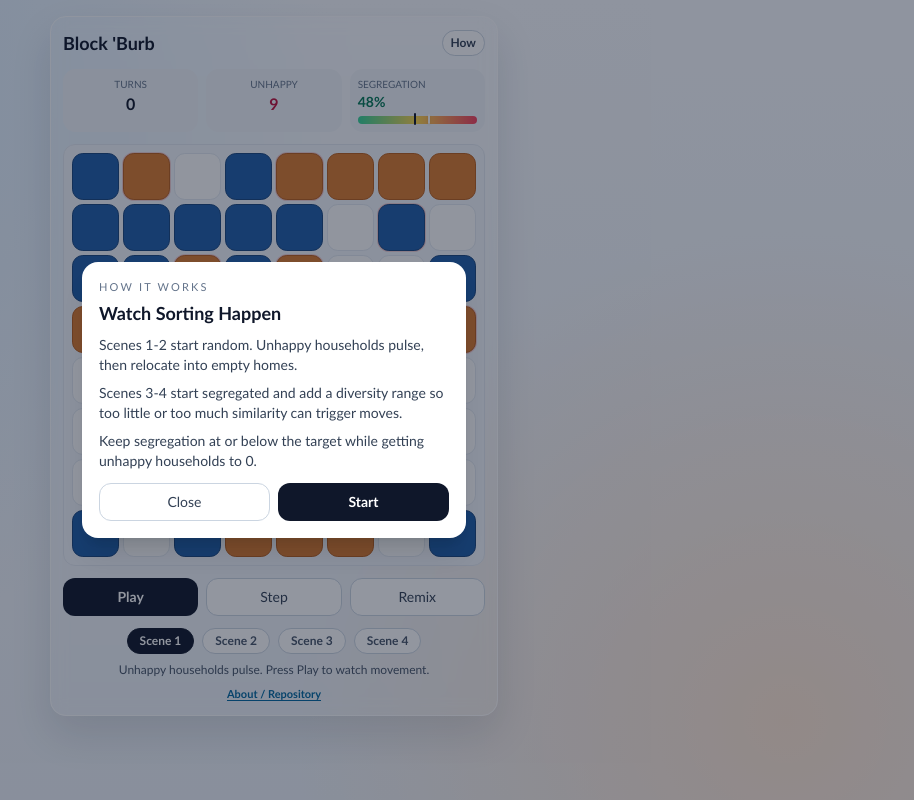
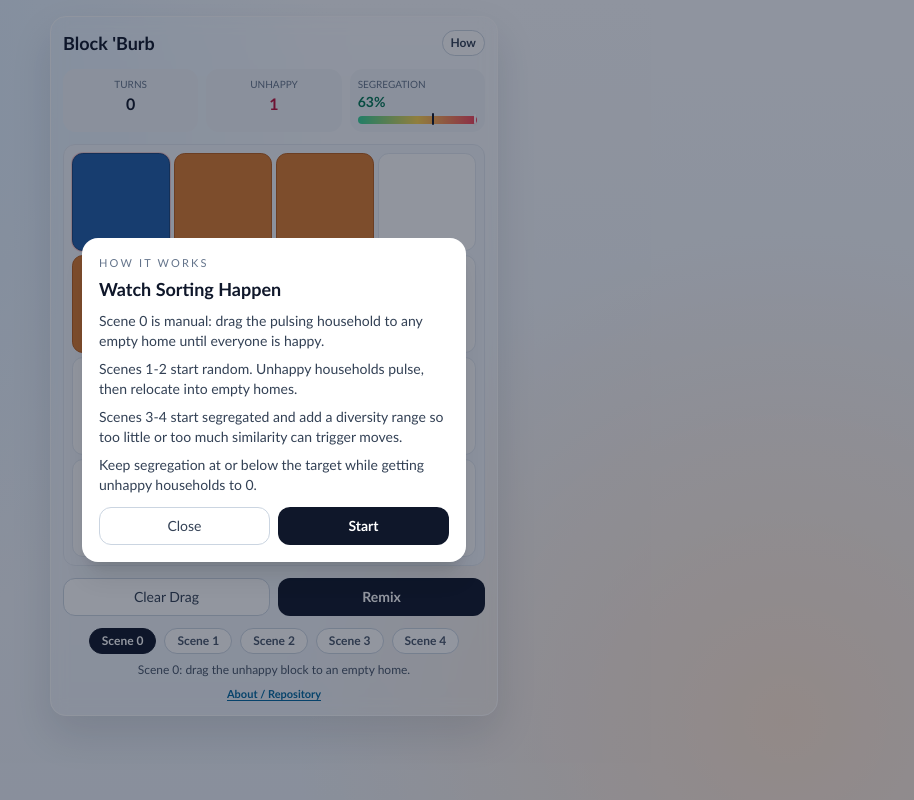
Before and after one commit to professorcaren/block-burb, a React (Vite) app in the folder block-burb-app/: page / in a window 1280 px wide. Shown: the whole page, without its empty margins (366-1280 px from the left). Built offline with nearby package versions, Linux system fonts and the light colour scheme.

Commit message:
Add Scene 0 manual drag puzzle with 4x4 board

```diff
--- a/block-burb-app/src/App.tsx
+++ b/block-burb-app/src/App.tsx
@@ -7,6 +7,7 @@ type Board = Cell[][]
 interface RoundConfig {
   id: number
   label: string
+  size: number
   tolerance: number
   targetSegregation: number
   blueCount: number
@@ -37,9 +38,9 @@ interface PreferenceRule {
   maxLike: number
 }
 
-const BOARD_SIZE = 8
 const STEP_DELAY_MS = 360
 const GITHUB_REPO_URL = 'https://github.com/professorcaren/block-burb'
+const SCENE_ZERO_ID = 0
 const SCENE_TWO_ID = 2
 const SCENE_TWO_MIN_BIAS = 20
 const SCENE_TWO_MAX_BIAS = 60
@@ -53,10 +54,11 @@ const SCENE_FOUR_DEFAULT_BLUE_SHARE = 50
 const SCENE_FOUR_EMPTY_PERCENT = 20
 
 const ROUNDS: RoundConfig[] = [
-  { id: 1, label: 'Scene 1', tolerance: 0.26, targetSegregation: 60, blueCount: 24, orangeCount: 20 },
-  { id: 2, label: 'Scene 2', tolerance: 0.33, targetSegregation: 56, blueCount: 25, orangeCount: 21 },
-  { id: 3, label: 'Scene 3', tolerance: 0.56, targetSegregation: 52, blueCount: 26, orangeCount: 22 },
-  { id: 4, label: 'Scene 4', tolerance: 0.56, targetSegregation: 52, blueCount: 25, orangeCount: 25 },
+  { id: 0, label: 'Scene 0', size: 4, tolerance: 0.26, targetSegregation: 100, blueCount: 1, orangeCount: 4 },
+  { id: 1, label: 'Scene 1', size: 8, tolerance: 0.26, targetSegregation: 60, blueCount: 24, orangeCount: 20 },
+  { id: 2, label: 'Scene 2', size: 8, tolerance: 0.33, targetSegregation: 56, blueCount: 25, orangeCount: 21 },
+  { id: 3, label: 'Scene 3', size: 8, tolerance: 0.56, targetSegregation: 52, blueCount: 26, orangeCount: 22 },
+  { id: 4, label: 'Scene 4', size: 8, tolerance: 0.56, targetSegregation: 52, blueCount: 25, orangeCount: 25 },
 ]
 
 const neighborOffsets: Position[] = [
@@ -77,8 +79,8 @@ const adjacencyOffsets: Position[] = [
   { row: 1, col: -1 },
 ]
 
-const inBounds = (row: number, col: number): boolean =>
-  row >= 0 && col >= 0 && row < BOARD_SIZE && col < BOARD_SIZE
+const inBounds = (row: number, col: number, size: number): boolean =>
+  row >= 0 && col >= 0 && row < size && col < size
 
 const keyFor = (position: Position): string => `${position.row}:${position.col}`
 const isDiversityScene = (sceneId: number): boolean => sceneId === SCENE_THREE_ID || sceneId === SCENE_FOUR_ID
@@ -93,19 +95,19 @@ const shuffle = <T,>(items: T[]): T[] => {
 }
 
 const createRoundBoard = (round: RoundConfig): Board => {
-  const board = Array.from({ length: BOARD_SIZE }, () =>
-    Array.from({ length: BOARD_SIZE }, () => null as Cell),
+  const board = Array.from({ length: round.size }, () =>
+    Array.from({ length: round.size }, () => null as Cell),
   )
 
   const placements = shuffle([
     ...Array.from({ length: round.blueCount }, () => 'blue' as const),
     ...Array.from({ length: round.orangeCount }, () => 'orange' as const),
-    ...Array.from({ length: BOARD_SIZE * BOARD_SIZE - round.blueCount - round.orangeCount }, () => null as Cell),
+    ...Array.from({ length: round.size * round.size - round.blueCount - round.orangeCount }, () => null as Cell),
   ])
 
   let index = 0
-  for (let row = 0; row < BOARD_SIZE; row += 1) {
-    for (let col = 0; col < BOARD_SIZE; col += 1) {
+  for (let row = 0; row < round.size; row += 1) {
+    for (let col = 0; col < round.size; col += 1) {
       board[row][col] = placements[index]
       index += 1
     }
@@ -117,14 +119,15 @@ const createRoundBoard = (round: RoundConfig): Board => {
 const cloneBoard = (board: Board): Board => board.map((row) => [...row])
 
 const analyzeBoard = (board: Board, preference: PreferenceRule): BoardAnalysis => {
+  const size = board.length
   let unhappyCount = 0
   let totalAgents = 0
   let sameAdjacency = 0
   let mixedAdjacency = 0
   const unhappyKeys = new Set<string>()
 
-  for (let row = 0; row < BOARD_SIZE; row += 1) {
-    for (let col = 0; col < BOARD_SIZE; col += 1) {
+  for (let row = 0; row < size; row += 1) {
+    for (let col = 0; col < size; col += 1) {
       const current = board[row][col]
       if (current === null) {
         continue
@@ -137,7 +140,7 @@ const analyzeBoard = (board: Board, preference: PreferenceRule): BoardAnalysis =
       for (const offset of neighborOffsets) {
         const nextRow = row + offset.row
         const nextCol = col + offset.col
-        if (!inBounds(nextRow, nextCol)) {
+        if (!inBounds(nextRow, nextCol, size)) {
           continue
         }
 
@@ -164,7 +167,7 @@ const analyzeBoard = (board: Board, preference: PreferenceRule): BoardAnalysis =
       for (const offset of adjacencyOffsets) {
         const nextRow = row + offset.row
         const nextCol = col + offset.col
-        if (!inBounds(nextRow, nextCol)) {
+        if (!inBounds(nextRow, nextCol, size)) {
           continue
         }
 
@@ -207,7 +210,7 @@ const roundWithComposition = (
     return round
   }
 
-  const totalCells = BOARD_SIZE * BOARD_SIZE
+  const totalCells = round.size * round.size
   const targetOccupied = Math.max(2, Math.round(((100 - emptyPercent) / 100) * totalCells))
   const occupied = targetOccupied % 2 === 0 ? targetOccupied : targetOccupied - 1
   const blueCount = Math.max(1, Math.min(occupied - 1, Math.round((blueSharePercent / 100) * occupied)))
@@ -238,15 +241,15 @@ const preferenceForRound = (
 }
 
 const createSegregatedSceneBoard = (round: RoundConfig): Board => {
-  const board = Array.from({ length: BOARD_SIZE }, () =>
-    Array.from({ length: BOARD_SIZE }, () => null as Cell),
+  const board = Array.from({ length: round.size }, () =>
+    Array.from({ length: round.size }, () => null as Cell),
   )
   const leftZone: Position[] = []
   const rightZone: Position[] = []
-  const split = Math.floor(BOARD_SIZE / 2)
+  const split = Math.floor(round.size / 2)
 
-  for (let row = 0; row < BOARD_SIZE; row += 1) {
-    for (let col = 0; col < BOARD_SIZE; col += 1) {
+  for (let row = 0; row < round.size; row += 1) {
+    for (let col = 0; col < round.size; col += 1) {
       if (col < split) {
         leftZone.push({ row, col })
       } else {
@@ -281,7 +284,63 @@ const createSegregatedSceneBoard = (round: RoundConfig): Board => {
   return board
 }
 
+const createSceneZeroBoard = (round: RoundConfig): Board => {
+  const board = Array.from({ length: round.size }, () =>
+    Array.from({ length: round.size }, () => null as Cell),
+  )
+  const variants: Array<{ blue: Position; oranges: Position[] }> = [
+    {
+      blue: { row: 0, col: 0 },
+      oranges: [
+        { row: 0, col: 1 },
+        { row: 0, col: 2 },
+        { row: 1, col: 0 },
+        { row: 1, col: 1 },
+      ],
+    },
+    {
+      blue: { row: 0, col: round.size - 1 },
+      oranges: [
+        { row: 0, col: round.size - 2 },
+        { row: 0, col: round.size - 3 },
+        { row: 1, col: round.size - 1 },
+        { row: 1, col: round.size - 2 },
+      ],
+    },
+    {
+      blue: { row: round.size - 1, col: 0 },
+      oranges: [
+        { row: round.size - 1, col: 1 },
+        { row: round.size - 1, col: 2 },
+        { row: round.size - 2, col: 0 },
+        { row: round.size - 2, col: 1 },
+      ],
+    },
+    {
+      blue: { row: round.size - 1, col: round.size - 1 },
+      oranges: [
+        { row: round.size - 1, col: round.size - 2 },
+        { row: round.size - 1, col: round.size - 3 },
+        { row: round.size - 2, col: round.size - 1 },
+        { row: round.size - 2, col: round.size - 2 },
+      ],
+    },
+  ]
+
+  const variant = variants[Math.floor(Math.random() * variants.length)]
+  board[variant.blue.row][variant.blue.col] = 'blue'
+  for (const orange of variant.oranges) {
+    board[orange.row][orange.col] = 'orange'
+  }
+
+  return board
+}
+
 const createPlayableRoundBoard = (round: RoundConfig, preference: PreferenceRule): Board => {
+  if (round.id === SCENE_ZERO_ID) {
+    return createSceneZeroBoard(round)
+  }
+
   if (isDiversityScene(round.id)) {
     return createSegregatedSceneBoard(round)
   }
@@ -310,8 +369,8 @@ const createPlayableRoundBoard = (round: RoundConfig, preference: PreferenceRule
 
 const collectVacancies = (board: Board): Position[] => {
   const vacancies: Position[] = []
-  for (let row = 0; row < BOARD_SIZE; row += 1) {
-    for (let col = 0; col < BOARD_SIZE; col += 1) {
+  for (let row = 0; row < board.length; row += 1) {
+    for (let col = 0; col < board[row].length; col += 1) {
       if (board[row][col] === null) {
         vacancies.push({ row, col })
       }
@@ -355,7 +414,9 @@ const cellClass = (cell: Cell): string => {
 }
 
 const isRoundCompleted = (analysis: BoardAnalysis, round: RoundConfig): boolean =>
-  analysis.unhappyCount === 0 && analysis.segregation <= round.targetSegregation
+  round.id === SCENE_ZERO_ID
+    ? analysis.unhappyCount === 0
+    : analysis.unhappyCount === 0 && analysis.segregation <= round.targetSegregation
 
 function App() {
   const [roundIndex, setRoundIndex] = useState(0)
@@ -371,12 +432,14 @@ function App() {
   )
   const [running, setRunning] = useState(false)
   const [turns, setTurns] = useState(0)
-  const [hint, setHint] = useState('Unhappy households pulse. Press Play to watch movement.')
+  const [hint, setHint] = useState('Scene 0: drag the unhappy block to an empty home.')
   const [showIntro, setShowIntro] = useState(true)
   const [showRoundSummary, setShowRoundSummary] = useState(false)
   const [clearedRounds, setClearedRounds] = useState<boolean[]>(Array.from({ length: ROUNDS.length }, () => false))
   const [moveTrail, setMoveTrail] = useState<{ from: string; to: string } | null>(null)
   const [unhappyStreaks, setUnhappyStreaks] = useState<Record<string, number>>({})
+  const [dragSource, setDragSource] = useState<Position | null>(null)
+  const [dragTargetKey, setDragTargetKey] = useState<string | null>(null)
 
   const completionShownRef = useRef(false)
   const round = ROUNDS[roundIndex]
@@ -393,6 +456,7 @@ function App() {
   const segregationAlert = analysis.segregation > activeRound.targetSegregation
   const segregationNeedleLeft = Math.max(2, Math.min(98, analysis.segregation))
   const targetMarkerLeft = Math.max(2, Math.min(98, activeRound.targetSegregation))
+  const sceneZeroActive = round.id === SCENE_ZERO_ID
   const sceneFourOccupiedPercent = 100 - SCENE_FOUR_EMPTY_PERCENT
   const sceneFourBluePercent = (sceneFourOccupiedPercent * sceneFourBlueShare) / 100
   const sceneFourOrangePercent = sceneFourOccupiedPercent - sceneFourBluePercent
@@ -443,7 +507,9 @@ function App() {
     setRunning(false)
     setTurns(0)
     setBoard(createPlayableRoundBoard(activeRound, effectivePreference))
-    if (isDiversityScene(activeRound.id)) {
+    if (activeRound.id === SCENE_ZERO_ID) {
+      setHint('Drag the unhappy block to any empty home.')
+    } else if (isDiversityScene(activeRound.id)) {
       setHint('Segregated start loaded. Press Play to watch reshuffling.')
     } else {
       setHint('Random start loaded. Watch the pulse, then move.')
@@ -451,6 +517,8 @@ function App() {
     setShowRoundSummary(false)
     setMoveTrail(null)
     setUnhappyStreaks({})
+    setDragSource(null)
+    setDragTargetKey(null)
     completionShownRef.current = false
   }, [activeRound, effectivePreference])
 
@@ -462,7 +530,9 @@ function App() {
     setRunning(false)
     setTurns(0)
     setBoard(createPlayableRoundBoard(nextRound, nextPreference))
-    if (isDiversityScene(nextRound.id)) {
+    if (nextRound.id === SCENE_ZERO_ID) {
+      setHint('Scene 0 ready. Drag the unhappy block to an empty home.')
+    } else if (isDiversityScene(nextRound.id)) {
       setHint(`${nextRound.label} starts segregated. Press Play.`)
     } else {
       setHint(`${nextRound.label} ready.`)
@@ -470,8 +540,58 @@ function App() {
     setShowRoundSummary(false)
     setMoveTrail(null)
     setUnhappyStreaks({})
+    setDragSource(null)
+    setDragTargetKey(null)
     completionShownRef.current = false
   }, [roundTwoBias, sceneFourBlueShare, sceneThreeMaxLike, sceneThreeMinLike])
+
+  const handleSceneZeroDrop = useCallback((target: Position): void => {
+    if (!sceneZeroActive || !dragSource) {
+      return
+    }
+
+    if (dragSource.row === target.row && dragSource.col === target.col) {
+      setDragSource(null)
+      setDragTargetKey(null)
+      return
+    }
+
+    if (board[target.row][target.col] !== null) {
+      return
+    }
+
+    const next = cloneBoard(board)
+    next[target.row][target.col] = next[dragSource.row][dragSource.col]
+    next[dragSource.row][dragSource.col] = null
+    setBoard(next)
+    setTurns((value) => value + 1)
+    setMoveTrail({ from: keyFor(dragSource), to: keyFor(target) })
+    setRunning(false)
+    setDragSource(null)
+    setDragTargetKey(null)
+
+    const nextAnalysis = analyzeBoard(next, effectivePreference)
+    if (nextAnalysis.unhappyCount === 0) {
+      setHint('All households are happy.')
+    } else {
+      setHint('Nice move. Keep dragging to an empty home.')
+    }
+  }, [board, dragSource, effectivePreference, sceneZeroActive])
+
+  const handleSceneZeroCellPress = useCallback((position: Position): void => {
+    if (!sceneZeroActive) {
+      return
+    }
+
+    const cell = board[position.row][position.col]
+    if (cell !== null) {
+      setDragSource(position)
+      setDragTargetKey(null)
+      return
+    }
+
+    handleSceneZeroDrop(position)
+  }, [board, handleSceneZeroDrop, sceneZeroActive])
 
   const runStep = useCallback(
     (fromAuto = false): boolean => {
@@ -510,7 +630,7 @@ function App() {
   )
 
   useEffect(() => {
-    if (!running || showIntro || showRoundSummary) {
+    if (!running || showIntro || showRoundSummary || sceneZeroActive) {
       return
     }
 
@@ -519,7 +639,7 @@ function App() {
     }, STEP_DELAY_MS)
 
     return () => window.clearTimeout(timer)
-  }, [board, runStep, running, showIntro, showRoundSummary])
+  }, [board, runStep, running, sceneZeroActive, showIntro, showRoundSummary])
 
   const goToNextRound = (): void => {
     if (roundIndex >= ROUNDS.length - 1) {
@@ -575,12 +695,14 @@ function App() {
         </div>
 
         <div className="mt-3 rounded-xl border border-slate-200 bg-[#f3f6fb] p-2">
-          <div className="grid gap-1" style={{ gridTemplateColumns: `repeat(${BOARD_SIZE}, minmax(0, 1fr))` }}>
+          <div className="grid gap-1" style={{ gridTemplateColumns: `repeat(${board.length}, minmax(0, 1fr))` }}>
             {board.flatMap((row, rowIndex) =>
               row.map((cell, colIndex) => {
                 const key = keyFor({ row: rowIndex, col: colIndex })
                 const unhappy = analysis.unhappyKeys.has(key)
                 const streak = unhappyStreaks[key] ?? 0
+                const isSource = dragSource !== null && keyFor(dragSource) === key
+                const isDragTarget = dragTargetKey === key
                 const pulseClass = !unhappy
                   ? ''
                   : streak >= 7
@@ -589,10 +711,44 @@ function App() {
                       ? 'unhappy-pulse-medium'
                       : 'unhappy-pulse-light'
                 const trailClass = moveTrail && (moveTrail.from === key || moveTrail.to === key) ? 'trail-glow tile-pop' : ''
+                const dragClass = isSource
+                  ? 'ring-2 ring-slate-900 ring-offset-1'
+                  : isDragTarget
+                    ? 'ring-2 ring-slate-400 ring-offset-1'
+                    : ''
                 return (
                   <div
                     key={`cell-${rowIndex}-${colIndex}`}
-                    className={`relative aspect-square rounded-md border ${cellClass(cell)} ${pulseClass} ${trailClass}`}
+                    className={`relative aspect-square rounded-md border ${cellClass(cell)} ${pulseClass} ${trailClass} ${dragClass}`}
+                    onPointerDown={(event) => {
+                      if (!sceneZeroActive) {
+                        return
+                      }
+                      event.preventDefault()
+                      handleSceneZeroCellPress({ row: rowIndex, col: colIndex })
+                    }}
+                    onPointerEnter={() => {
+                      if (!sceneZeroActive || !dragSource) {
+                        return
+                      }
+                      if (board[rowIndex][colIndex] === null) {
+                        setDragTargetKey(key)
+                      } else {
+                        setDragTargetKey(null)
+                      }
+                    }}
+                    onPointerUp={() => {
+                      if (!sceneZeroActive || !dragSource) {
+                        return
+                      }
+                      handleSceneZeroDrop({ row: rowIndex, col: colIndex })
+                    }}
+                    onPointerLeave={() => {
+                      if (!sceneZeroActive || dragTargetKey !== key) {
+                        return
+                      }
+                      setDragTargetKey(null)
+                    }}
                   />
                 )
               }),
@@ -724,6 +880,27 @@ function App() {
           </div>
         )}
 
+        {sceneZeroActive ? (
+          <div className="mt-3 grid grid-cols-2 gap-2">
+            <button
+              type="button"
+              onClick={() => {
+                setDragSource(null)
+                setDragTargetKey(null)
+              }}
+              className="rounded-xl border border-slate-300 bg-white px-3 py-2 text-sm font-medium text-slate-700"
+            >
+              Clear Drag
+            </button>
+            <button
+              type="button"
+              onClick={resetRound}
+              className="rounded-xl bg-slate-900 px-3 py-2 text-sm font-semibold text-white"
+            >
+              Remix
+            </button>
+          </div>
+        ) : (
           <div className="mt-3 grid grid-cols-3 gap-2">
             <button
               type="button"
@@ -747,6 +924,7 @@ function App() {
               Remix
             </button>
           </div>
+        )}
 
         <div className="mt-3 flex items-center justify-center gap-2">
           {ROUNDS.map((item, index) => {
@@ -790,6 +968,7 @@ function App() {
           <div className="w-full max-w-sm rounded-2xl border border-white/80 bg-white p-4 shadow-xl">
             <p className="text-[11px] uppercase tracking-[0.2em] text-slate-500">How It Works</p>
             <h2 className="mt-1 text-lg font-semibold text-slate-900">Watch Sorting Happen</h2>
+            <p className="mt-2 text-sm text-slate-700">Scene 0 is manual: drag the pulsing household to any empty home until everyone is happy.</p>
             <p className="mt-2 text-sm text-slate-700">Scenes 1-2 start random. Unhappy households pulse, then relocate into empty homes.</p>
             <p className="mt-2 text-sm text-slate-700">Scenes 3-4 start segregated and add a diversity range so too little or too much similarity can trigger moves.</p>
             <p className="mt-2 text-sm text-slate-700">Keep segregation at or below the target while getting unhappy households to 0.</p>
@@ -809,8 +988,13 @@ function App() {
                 type="button"
                 onClick={() => {
                   setShowIntro(false)
+                  if (sceneZeroActive) {
+                    setRunning(false)
+                    setHint('Scene 0: drag the unhappy block to an empty home.')
+                  } else {
                     setRunning(true)
                     setHint('Simulation running. Watch clusters form.')
+                  }
                 }}
                 className="rounded-xl bg-slate-900 px-3 py-2 text-sm font-semibold text-white"
               >
```
Lines whose indentation alone changed are shown as unchanged.
